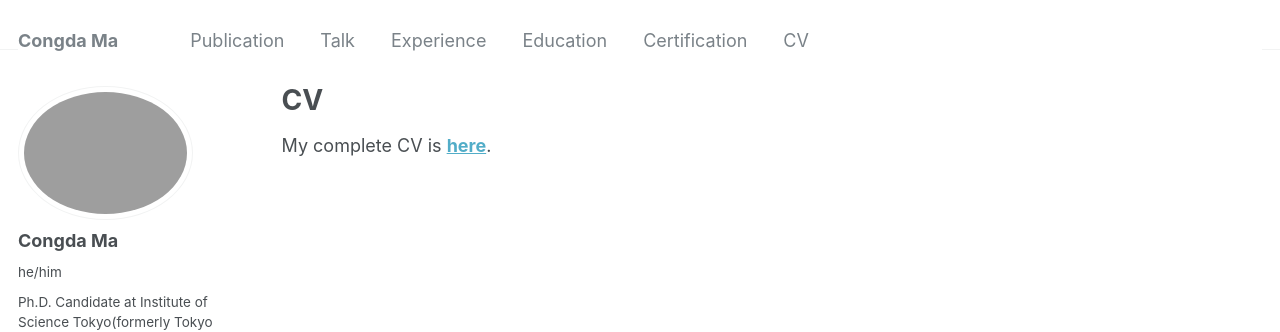
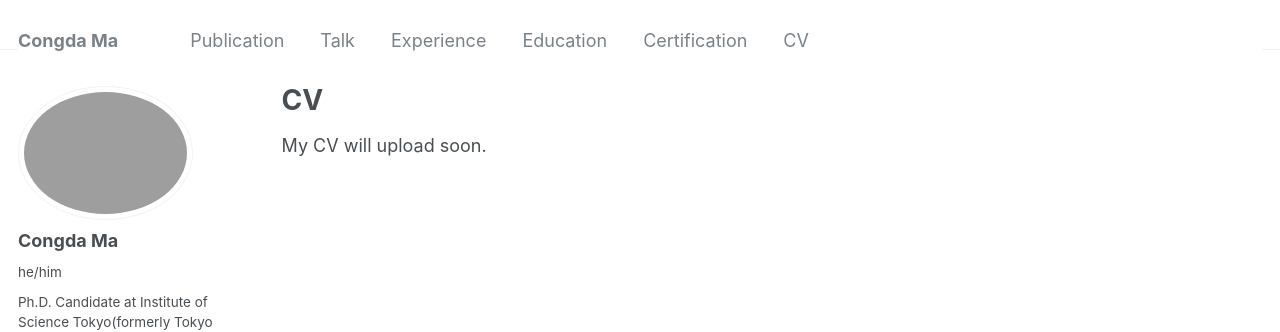
Before and after one commit to derrickmaa/derrickmaa.github.io, a Jekyll site: the page built from _pages/cv.md, in a window 1280 px wide. Shown: the top 332 px of the page. Built offline with Jekyll 4.4.1, drawn with Linux system fonts in a browser that asks for light colours; some web fonts are replaced.

Commit message:
Update cv.md

```diff
--- a/_pages/cv.md
+++ b/_pages/cv.md
@@ -5,4 +5,4 @@ permalink: /cv/
 author_profile: true
 ---
 
-My complete CV is **[here](https://derrickmaa.github.io/images/congdama_resume.pdf)**.
+My CV will upload soon.
```
